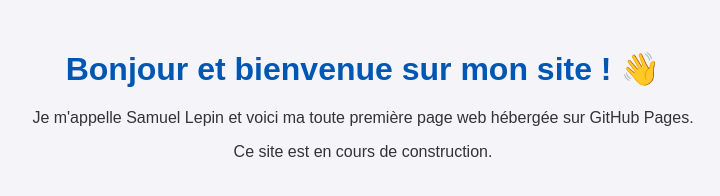
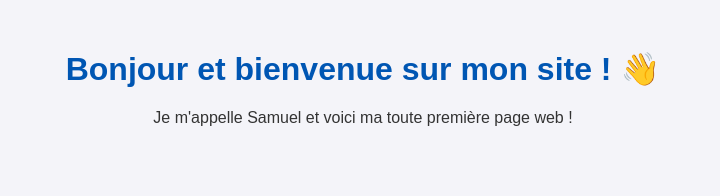
Before and after one commit to samuellepin/samuellepin.github.io, a plain HTML site: page index.html in a window 1280 px wide. Shown: the whole page, without its empty margins (277-997 px from the left). Drawn offline with Linux system fonts and the light colour scheme.

Commit message:
Update title and welcome message in index.html

```diff
--- a/index.html
+++ b/index.html
@@ -3,7 +3,7 @@
 <head>
     <meta charset="UTF-8">
     <meta name="viewport" content="width=device-width, initial-scale=1.0">
-    <title>Le site de Samuel Lepin</title>
+    <title>Le site de Samuel</title>
     <style>
         body {
             font-family: Arial, sans-serif;
@@ -19,7 +19,6 @@
 </head>
 <body>
     <h1>Bonjour et bienvenue sur mon site ! 👋</h1>
-    <p>Je m'appelle Samuel Lepin et voici ma toute première page web hébergée sur GitHub Pages.</p>
-    <p>Ce site est en cours de construction.</p>
+    <p>Je m'appelle Samuel et voici ma toute première page web !</p>
 </body>
 </html>
```
